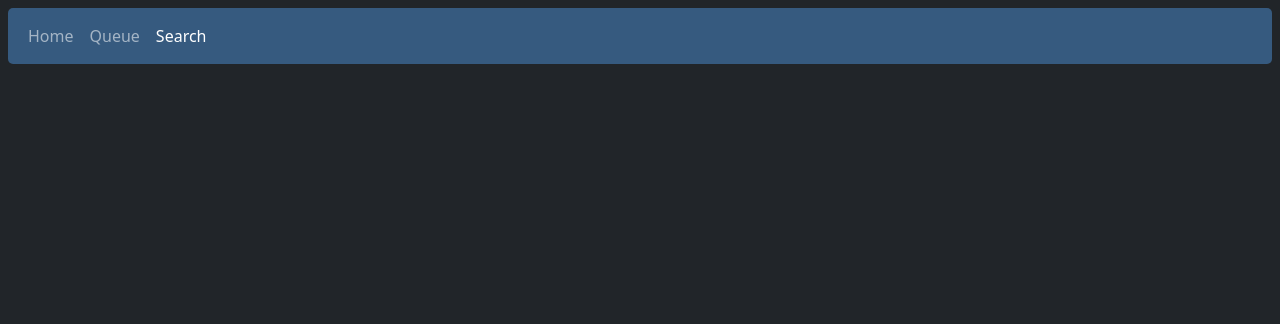
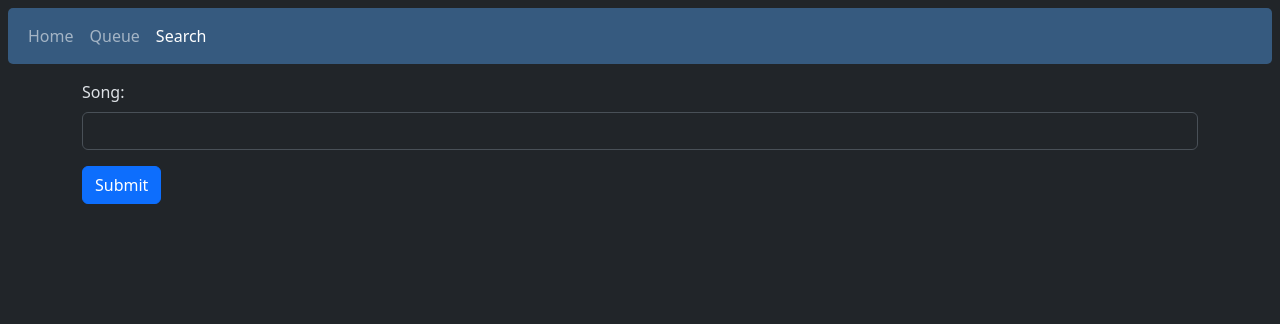
Before and after one commit to 17hoehbr/OpenMic-Karaoke, a Flask app: page /search in a window 1280 px wide. Shown: the top 324 px of the page. Run offline with Flask 3, Linux system fonts and the light colour scheme.

Commit message:
selenium stuff

```diff
--- a/app.py
+++ b/app.py
@@ -1,12 +1,18 @@
 import socket
 import qrcode
 import threading
+import os
 from yt_dlp import YoutubeDL
-from flask import Flask, render_template, request, redirect
+from flask import Flask, render_template, request, redirect, flash
 from selenium import webdriver
 from selenium.webdriver.common.by import By
+from selenium.webdriver.firefox.options import Options
 
 app = Flask(__name__)
+
+app.secret_key = os.urandom(12).hex()
+
+download_lock = threading.Lock()
 
 @app.route("/", methods=['GET', 'POST'])
 def index():
@@ -34,9 +40,16 @@ def index():
 def queue():
     return render_template("queue.html", active="queue")
 
-@app.route("/search")
+@app.route("/search", methods=['GET', 'POST'])
 def search():
-    return render_template("search.html", active="search")
+    if request.method == 'POST':
+        song = request.form['song']
+        download_thread = threading.Thread(target=download_video, args=(song,))
+        download_thread.start()
+        flash("Song added to queue")
+        return redirect('/')
+    elif request.method == 'GET':
+        return render_template("search.html", active="search")
 
 
 @app.route("/tv")
@@ -53,24 +66,33 @@ def tv():
 
 @app.route('/play_video')
 def play_video():
-    song = "under pressure"
-
-    output = './static/video.mp4'
-
-    ydl_opts = {
-        'outtmpl': output,  # Set the output filename and path
-        'format': "bestvideo[ext=mp4]+bestaudio[ext=m4a]/best[ext=mp4]/best"
-    }
-
-    with YoutubeDL(ydl_opts) as ydl:
-        ydl.download([f'ytsearch:{song} karaoke'])
-
     return render_template("video_player.html")
 
 def run_selenium():
     global driver
-    driver = webdriver.Firefox()
+    firefox_options = Options()
+    firefox_options.set_preference("media.autoplay.default", 0)
+    driver = webdriver.Firefox(options=firefox_options)
+
     driver.get('http://127.0.0.1:8080/tv')
+    driver.fullscreen_window()
+
+def download_video(song):
+    output = './static/video.mp4'
+
+    with download_lock:
+        if os.path.isfile(output):
+            os.remove(output)
+
+        ydl_opts = {
+            'outtmpl': output,
+            'format': "bestvideo[ext=mp4]+bestaudio[ext=m4a]/best[ext=mp4]/best"
+        }
+
+        with YoutubeDL(ydl_opts) as ydl:
+            ydl.download([f'ytsearch:{song} karaoke'])
+
+    driver.get('http://127.0.0.1:8080/play_video')
 
 if __name__ == "__main__":
     selenium_thread = threading.Thread(target=run_selenium)
--- a/templates/search.html
+++ b/templates/search.html
@@ -1,5 +1,13 @@
 {% extends 'mobile_base.html' %}
 
 {% block content %}
-
+<div class="container">
+  <form method="post">
+    <div class="mb-3 mt-3">
+      <label for="song" class="form-label">Song:</label>
+      <input type="text" class="form-control" id="song" name="song">
+    </div>
+    <button type="submit" class="btn btn-primary">Submit</button>
+  </form>
+</div>
 {% endblock %}
--- a/templates/tv_base.html
+++ b/templates/tv_base.html
@@ -6,6 +6,9 @@
     <meta name="viewport" content="width=device-width, initial-scale=1">
     <link href="https://cdn.jsdelivr.net/npm/bootstrap@5.3.2/dist/css/bootstrap.min.css" rel="stylesheet">
     <script src="https://cdn.jsdelivr.net/npm/bootstrap@5.3.2/dist/js/bootstrap.bundle.min.js"></script>
+    <script type="text/javascript">
+        document.documentElement.style.cursor = 'none';
+    </script>
     {% block head %}
     {% endblock %}
 </head>
```
Also changed, not shown: templates/video_player.html (+9 -1 lines).
